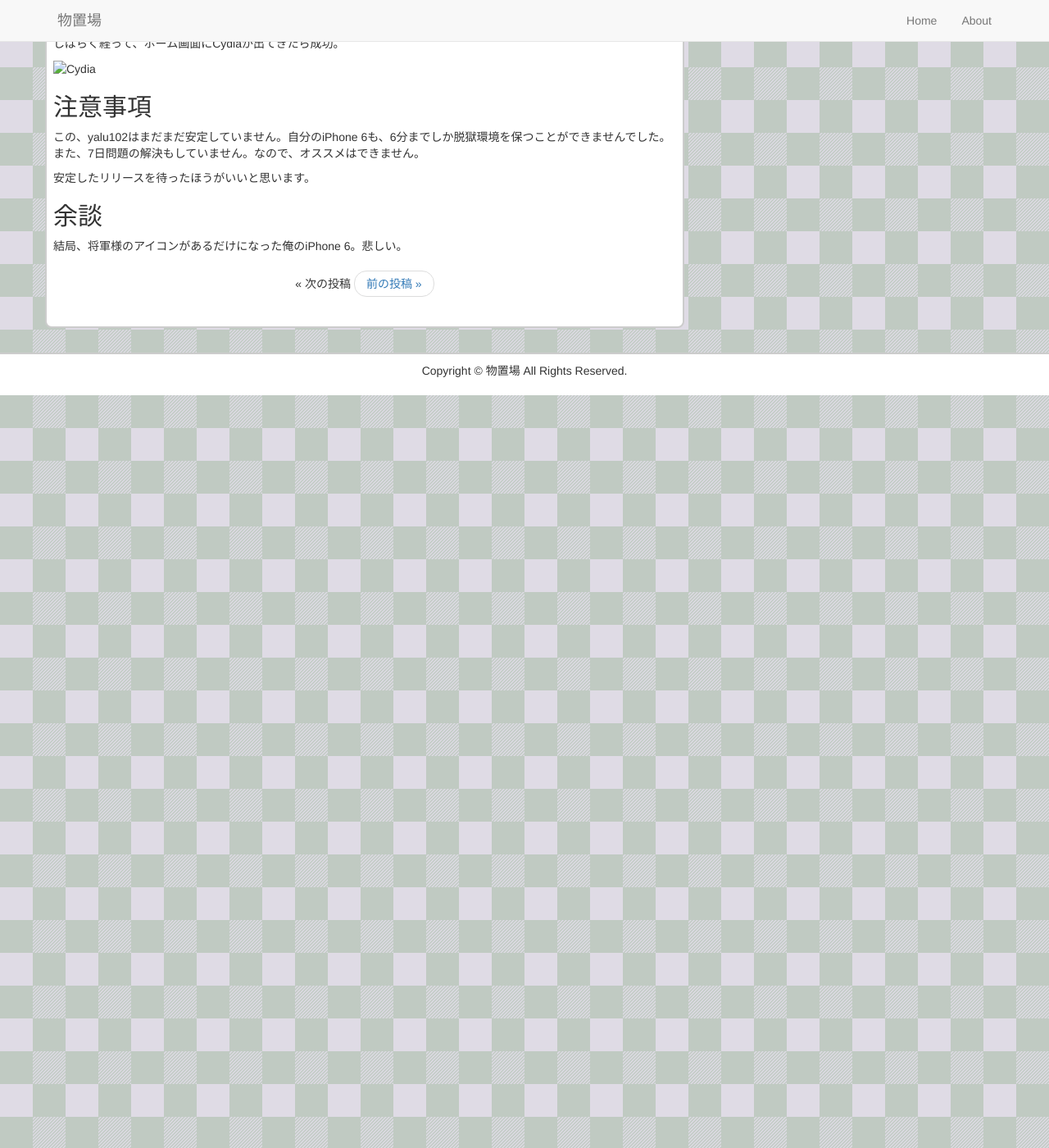
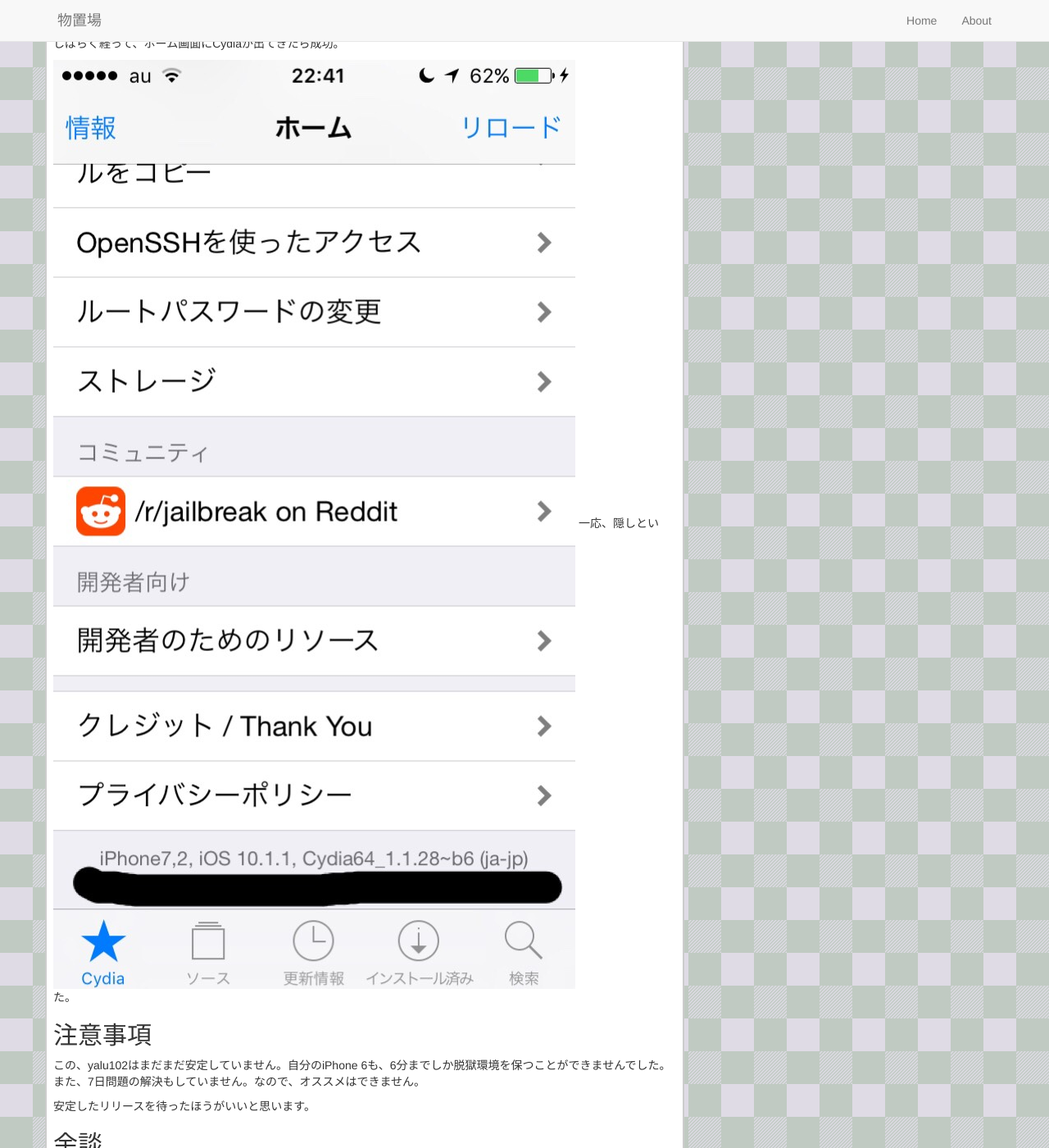
Before and after one commit to mushkinoko/mushkinoko.github.io, a Jekyll site: the page built from _posts/2017-1-29-yalu102-jailbreak.md, in a window 1280 px wide and 1400 px high, scrolled down 878 px. Shown: the whole window at 82% size. Built offline with Jekyll 4.4.1, drawn with Linux system fonts in a browser that asks for light colours.

Commit message:
Edit a File

```diff
--- a/_posts/2017-1-29-yalu102-jailbreak.md
+++ b/_posts/2017-1-29-yalu102-jailbreak.md
@@ -33,6 +33,7 @@
 しばらく経って、ホーム画面にCydiaが出てきたら成功。
 
 ![Cydia]({{ site.baseurl }}/img/2017-1-29-cydia-ios10.jpg)
+一応、隠しといた。
 
 ## 注意事項
 この、yalu102はまだまだ安定していません。自分のiPhone 6も、6分までしか脱獄環境を保つことができませんでした。また、7日問題の解決もしていません。なので、オススメはできません。
```
Also changed, not shown: img/2017-1-29-cydia-ios10.jpg (added).
